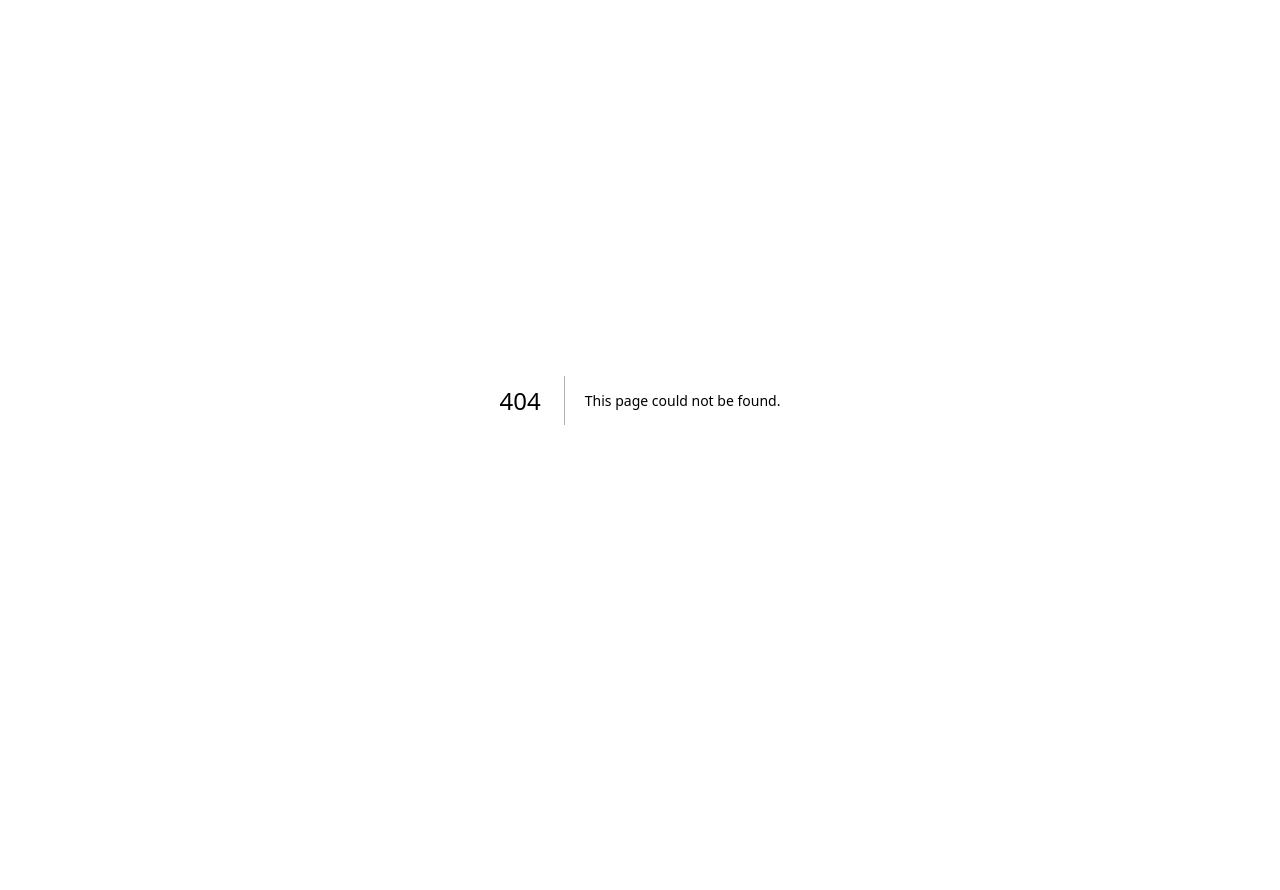
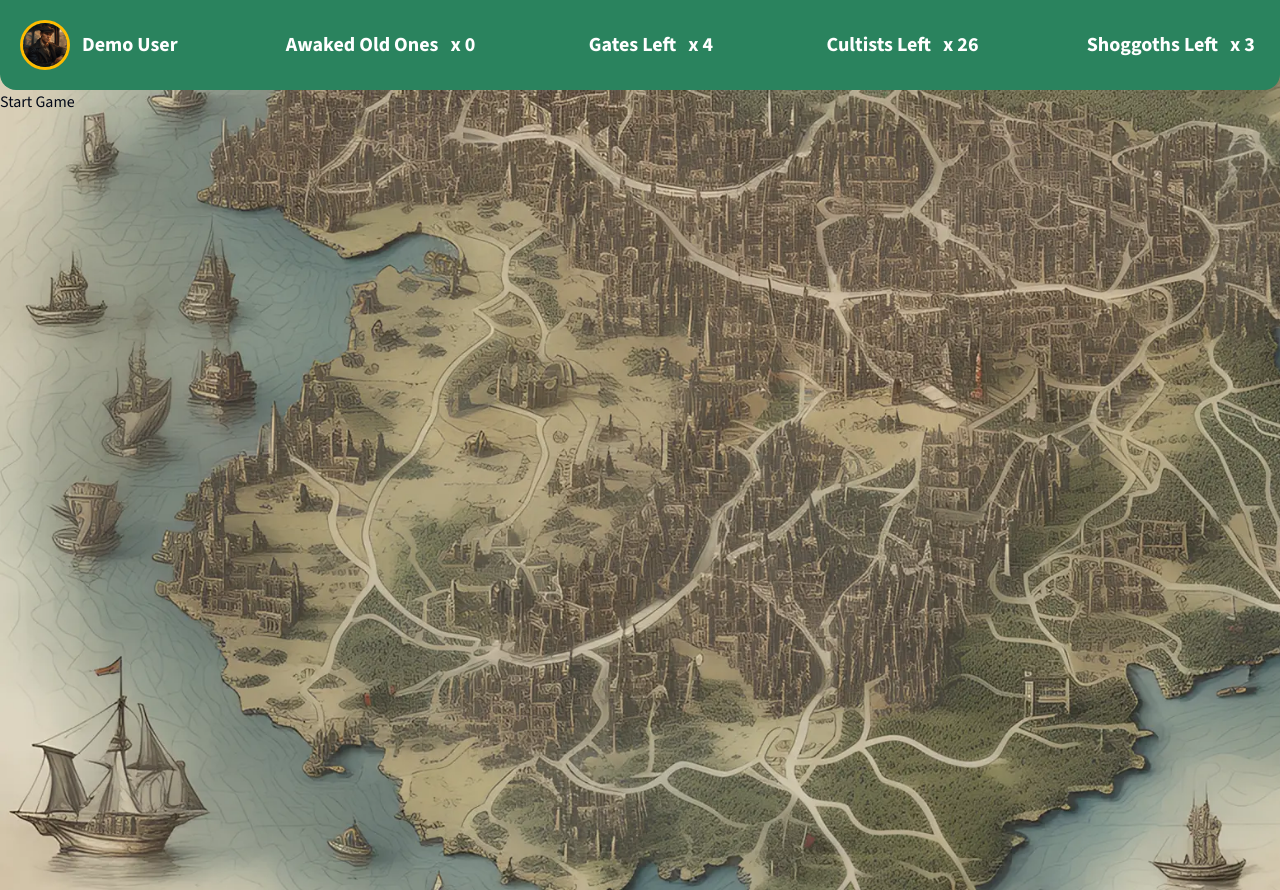
Before and after one commit to Game-as-a-Service/Pandemic-Reign-of-Cthulhu, a Next.js app in the folder frontend/: page /game in a window 1280 px wide. Before the commit this address had no page. Before the commit the page ends 800 px from the top, so only its background shows below. Built offline with nearby package versions, Linux system fonts and the light colour scheme; a web font is replaced by a local one.

Commit message:
wip: top nav demo

```diff
--- /dev/null
+++ b/frontend/app/game/layout.tsx
@@ -0,0 +1,10 @@
+import { TopNav } from "@/components/nav/top-nav";
+
+export default function GameLayout({ children }: { children: React.ReactNode }) {
+  return (
+    <main className="h-full bg-cover bg-map">
+      <TopNav />
+      {children}
+    </main>
+  );
+}
--- /dev/null
+++ b/frontend/app/game/page.tsx
@@ -0,0 +1,3 @@
+export default function GameLandingDemo() {
+  return <div className="min-h-screen">Start Game</div>;
+}
--- a/frontend/app/globals.css
+++ b/frontend/app/globals.css
@@ -13,11 +13,17 @@
     --popover: 0 0% 100%;
     --popover-foreground: 222.2 84% 4.9%;
 
-    --primary: 222.2 47.4% 11.2%;
+    --primary: 129 17% 51%;
     --primary-foreground: 210 40% 98%;
 
-    --secondary: 210 40% 96.1%;
+    --secondary: 163 66% 14%;
     --secondary-foreground: 222.2 47.4% 11.2%;
+
+    --tertiary: 32 44% 53%;
+
+    --yellow: 44 100% 50%;
+    --green: 155 51% 34%;
+    --brown: 33 48% 32%;
 
     --muted: 210 40% 96.1%;
     --muted-foreground: 215.4 16.3% 46.9%;
@@ -25,7 +31,7 @@
     --accent: 210 40% 96.1%;
     --accent-foreground: 222.2 47.4% 11.2%;
 
-    --destructive: 0 84.2% 60.2%;
+    --destructive: 3 90% 54%;
     --destructive-foreground: 210 40% 98%;
 
     --border: 214.3 31.8% 91.4%;
@@ -73,38 +79,16 @@
   body {
     @apply bg-background text-foreground;
   }
-  html,
-  body {
-    height: 100%;
-  }
 }
 
-@layer utilities {
-  .text-outline-2 {
-    text-shadow: -2px -2px 0 #000, -2px -1px 0 #000, -2px 0px 0 #000, -2px 1px 0 #000,
-      -2px 2px 0 #000, -1px -2px 0 #000, -1px -1px 0 #000, -1px 0px 0 #000, -1px 1px 0 #000,
-      -1px 2px 0 #000, 0px -2px 0 #000, 0px -1px 0 #000, 0px 0px 0 #000, 0px 1px 0 #000,
-      0px 2px 0 #000, 1px -2px 0 #000, 1px -1px 0 #000, 1px 0px 0 #000, 1px 1px 0 #000,
-      1px 2px 0 #000, 2px -2px 0 #000, 2px -1px 0 #000, 2px 0px 0 #000, 2px 1px 0 #000,
-      2px 2px 0 #000;
-  }
-  .text-outline-4 {
-    text-shadow: -4px -4px 0 #000, -4px -3px 0 #000, -4px -2px 0 #000, -4px -1px 0 #000,
-      -4px 0px 0 #000, -4px 1px 0 #000, -4px 2px 0 #000, -4px 3px 0 #000, -4px 4px 0 #000,
-      -3px -4px 0 #000, -3px -3px 0 #000, -3px -2px 0 #000, -3px -1px 0 #000, -3px 0px 0 #000,
-      -3px 1px 0 #000, -3px 2px 0 #000, -3px 3px 0 #000, -3px 4px 0 #000, -2px -4px 0 #000,
-      -2px -3px 0 #000, -2px -2px 0 #000, -2px -1px 0 #000, -2px 0px 0 #000, -2px 1px 0 #000,
-      -2px 2px 0 #000, -2px 3px 0 #000, -2px 4px 0 #000, -1px -4px 0 #000, -1px -3px 0 #000,
-      -1px -2px 0 #000, -1px -1px 0 #000, -1px 0px 0 #000, -1px 1px 0 #000, -1px 2px 0 #000,
-      -1px 3px 0 #000, -1px 4px 0 #000, 0px -4px 0 #000, 0px -3px 0 #000, 0px -2px 0 #000,
-      0px -1px 0 #000, 0px 0px 0 #000, 0px 1px 0 #000, 0px 2px 0 #000, 0px 3px 0 #000,
-      0px 4px 0 #000, 1px -4px 0 #000, 1px -3px 0 #000, 1px -2px 0 #000, 1px -1px 0 #000,
-      1px 0px 0 #000, 1px 1px 0 #000, 1px 2px 0 #000, 1px 3px 0 #000, 1px 4px 0 #000,
-      2px -4px 0 #000, 2px -3px 0 #000, 2px -2px 0 #000, 2px -1px 0 #000, 2px 0px 0 #000,
-      2px 1px 0 #000, 2px 2px 0 #000, 2px 3px 0 #000, 2px 4px 0 #000, 3px -4px 0 #000,
-      3px -3px 0 #000, 3px -2px 0 #000, 3px -1px 0 #000, 3px 0px 0 #000, 3px 1px 0 #000,
-      3px 2px 0 #000, 3px 3px 0 #000, 3px 4px 0 #000, 4px -4px 0 #000, 4px -3px 0 #000,
-      4px -2px 0 #000, 4px -1px 0 #000, 4px 0px 0 #000, 4px 1px 0 #000, 4px 2px 0 #000,
-      4px 3px 0 #000, 4px 4px 0 #000;
-  }
+.title-stroke {
+  text-shadow: 3px 3px 3px var(--secondary), -3px -3px 3px var(--secondary),
+    3px -3px 3px var(--secondary), -3px 3px 3px var(--secondary),
+    3px 3px 3px var(--secondary);
 }
+
+.stroke {
+  text-shadow: 2px 2px 2px var(--secondary), -2px -2px 2px var(--secondary),
+  2px -2px 2px var(--secondary), -2px 2px 2px var(--secondary),
+  2px 2px 2px var(--secondary);
+}
--- /dev/null
+++ b/frontend/components/nav/top-nav.tsx
@@ -0,0 +1,87 @@
+"use client";
+import { useMemo } from "react";
+import Image from "next/image";
+import { cn } from "@/lib/utils";
+
+import { useAtom } from "jotai";
+import {
+  awakedOldOnes,
+  cultistLeft,
+  gateLeft,
+  shoggothLeft,
+} from "@/shared/atoms/game-status";
+import { INVESTIGATOR_IMAGE_MAPPING } from "../investigator-card/constants";
+
+export function TopNav() {
+  const [oldOnesCount] = useAtom(awakedOldOnes);
+  const [gateLeftCount] = useAtom(gateLeft);
+  const [cultistLeftCount] = useAtom(cultistLeft);
+  const [shoggothLeftCount] = useAtom(shoggothLeft);
+
+  const user = {
+    id: "demo-user",
+    name: "Demo User",
+    investigator: "driver",
+    sane: true,
+  };
+
+  const profileImage = useMemo(() => {
+    if (!user || !user.investigator || !user.sane) return;
+    const sanity = user.sane ? "sane" : "insane";
+    const investigator = user.investigator as Investigator;
+    return INVESTIGATOR_IMAGE_MAPPING[`${investigator}-${sanity}`];
+  }, [user]);
+
+  return (
+    <div className="flex flex-wrap w-full bg-green flex-row p-5 gap-3 rounded-b-2xl justify-between">
+      <div className="flex gap-3 flex-row items-center">
+        {profileImage && (
+          <Image
+            className={cn("rounded-full border-[3px] border-solid border-yellow", "border-yellow")}
+            src={profileImage}
+            alt={"profile"}
+            width={50}
+            height={50}
+          />
+        )}
+        {user?.name && (
+          <h2 className="lg:text-xl font-sans font-bold text-white">
+            {user.name}
+          </h2>
+        )}
+      </div>
+      <div className="flex flex-row items-center justify-center gap-3">
+        <h2 className="lg:text-xl font-sans font-bold text-white">
+          Awaked Old Ones
+        </h2>
+        <h2 className="min-w-[30px] lg:text-xl font-sans font-bold text-white">
+          x {oldOnesCount}
+        </h2>
+      </div>
+      <div className="flex flex-row items-center justify-center gap-3">
+        <h2 className="lg:text-xl font-sans font-bold text-white">
+          Gates Left
+        </h2>
+        <h2 className="min-w-[30px] lg:text-xl font-sans font-bold text-white">
+          x {gateLeftCount}
+        </h2>
+      </div>
+      <div className="flex flex-row items-center justify-center gap-3">
+        <h2 className="lg:text-xl font-sans font-bold text-white">
+          Cultists Left
+        </h2>
+        <h2 className="min-w-[30px] lg:text-xl font-sans font-bold text-white">
+          x {cultistLeftCount}
+        </h2>
+      </div>
+      <div className="flex flex-row items-center justify-center gap-3">
+        <h2 className="lg:text-xl font-sans font-bold text-white">
+          Shoggoths Left
+        </h2>
+        <h2 className="min-w-[30px] lg:text-xl font-sans font-bold text-white">
+          x {shoggothLeftCount}
+        </h2>
+      </div>
+    </div>
+  );
+}
--- a/frontend/package.json
+++ b/frontend/package.json
@@ -15,6 +15,7 @@
     "@radix-ui/react-slot": "^1.0.2",
     "class-variance-authority": "^0.7.0",
     "clsx": "^2.0.0",
+    "jotai": "^2.6.0",
     "lucide-react": "^0.288.0",
     "next": "13.5.5",
     "react": "^18",
--- /dev/null
+++ b/frontend/shared/atoms/game-status.ts
@@ -0,0 +1,6 @@
+import { atom } from "jotai";
+
+export const awakedOldOnes = atom(0)
+export const gateLeft = atom(4)
+export const cultistLeft = atom(26)
+export const shoggothLeft = atom(3)
--- a/frontend/tailwind.config.js
+++ b/frontend/tailwind.config.js
@@ -29,27 +29,30 @@ module.exports = {
         background: "hsl(var(--background))",
         foreground: "hsl(var(--foreground))",
         primary: {
-          DEFAULT: "#6D9773",
-          foreground: "#6D9773",
+          DEFAULT: 'hsl(var(--primary))',
+          foreground: 'hsl(var(--primary-foreground))',
         },
         secondary: {
-          DEFAULT: "#0C3B2E",
+          DEFAULT: 'hsl(var(--secondary))',
           foreground: "#0C3B2E",
         },
         tertiary: {
-          DEFAULT: "#BB8A52",
+          DEFAULT: "hsl(var(--tertiary))",
           foreground: "#BB8A52",
         },
         yellow: {
-          DEFAULT: "#FFBA00",
+          DEFAULT: 'hsl(var(--yellow))',
           foreground: "#FFBA00",
         },
+        green: {
+          DEFAULT: 'hsl(var(--green))',
+        },
         brown: {
-          DEFAULT: "#77542A",
+          DEFAULT: 'hsl(var(--brown))',
           foreground: "#77542A",
         },
         destructive: {
-          DEFAULT: "#F32C22",
+          DEFAULT: 'hsl(var(--destructive))',
           foreground: "#F32C22",
         },
         muted: {
```
Also changed, not shown: 1 other file (tests, documents, lock files or other folders).
